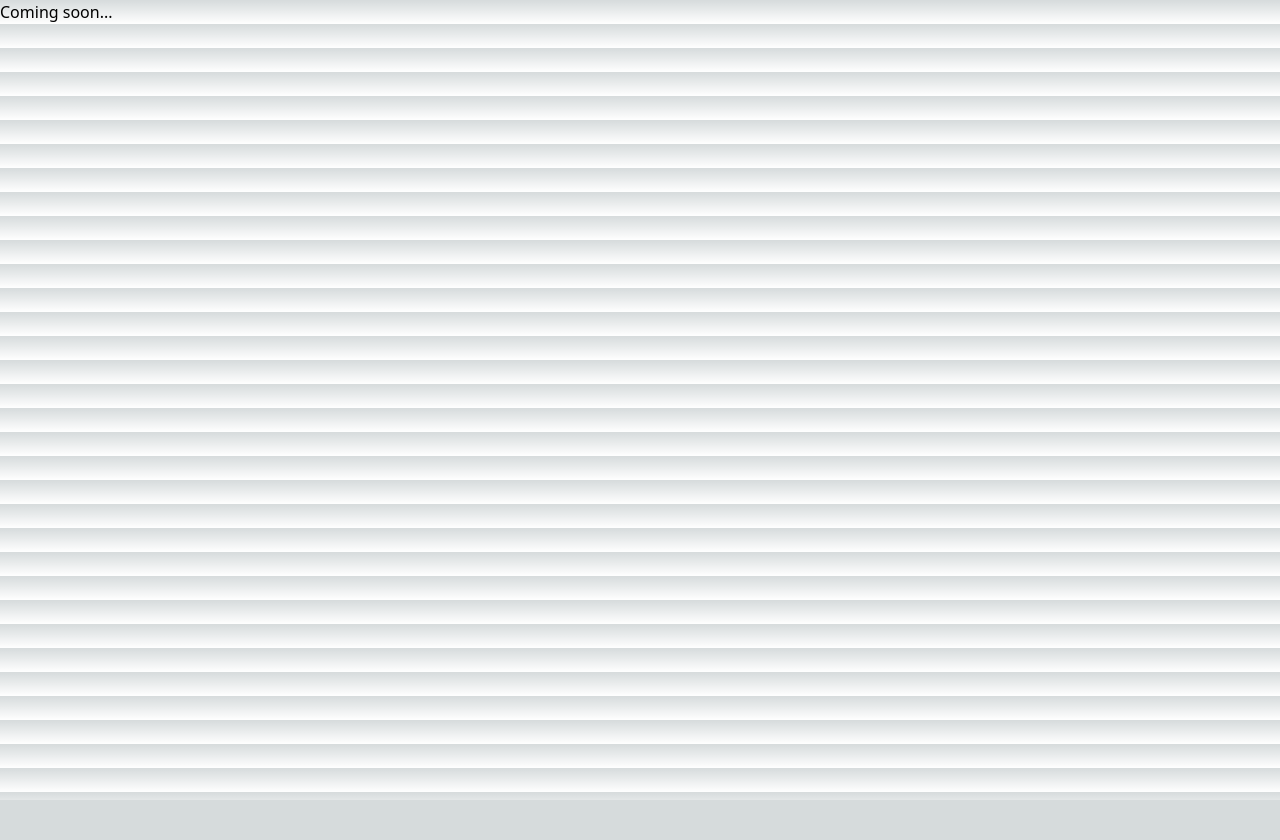
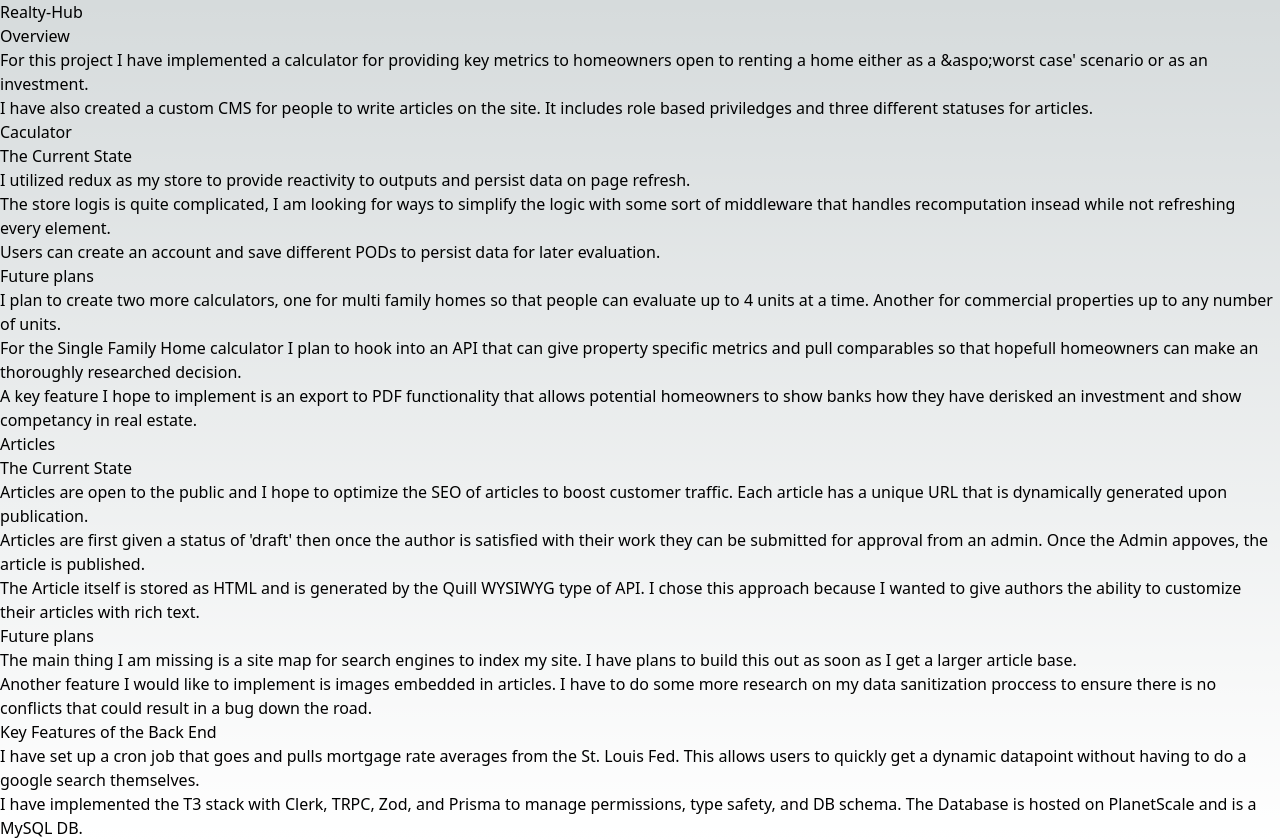
Before and after one commit to SMKJ42/portfolio, a Next.js app: page /projects/realty-hub in a window 1280 px wide. Before the commit the page ends 800 px from the top, so only its background shows below. Built offline with nearby package versions, Linux system fonts and the light colour scheme.

Commit message:
add realty-hub informational page

```diff
--- a/pages/projects/realty-hub.tsx
+++ b/pages/projects/realty-hub.tsx
@@ -1,7 +1,108 @@
 import { NextPageWithLayout } from "../_app";
 
 const realtyHub: NextPageWithLayout = () => {
-  return <h1>Coming soon...</h1>;
+    return (
+        <div>
+            <h1>Realty-Hub</h1>
+            <section>
+                <h2>Overview</h2>
+                <p>
+                    For this project I have implemented a calculator for
+                    providing key metrics to homeowners open to renting a home
+                    either as a &aspo;worst case&apos; scenario or as an
+                    investment.
+                </p>
+                <p>
+                    I have also created a custom CMS for people to write
+                    articles on the site. It includes role based priviledges and
+                    three different statuses for articles.
+                </p>
+            </section>
+            <section>
+                <h2>Caculator</h2>
+                <h3>The Current State</h3>
+                <p>
+                    I utilized redux as my store to provide reactivity to
+                    outputs and persist data on page refresh.
+                </p>
+                <p>
+                    The store logis is quite complicated, I am looking for ways
+                    to simplify the logic with some sort of middleware that
+                    handles recomputation insead while not refreshing every
+                    element.
+                </p>
+                <p>
+                    Users can create an account and save different PODs to
+                    persist data for later evaluation.
+                </p>
+                <h3>Future plans</h3>
+                <p>
+                    I plan to create two more calculators, one for multi family
+                    homes so that people can evaluate up to 4 units at a time.
+                    Another for commercial properties up to any number of units.
+                </p>
+                <p>
+                    For the Single Family Home calculator I plan to hook into an
+                    API that can give property specific metrics and pull
+                    comparables so that hopefull homeowners can make an
+                    thoroughly researched decision.
+                </p>
+                <p>
+                    A key feature I hope to implement is an export to PDF
+                    functionality that allows potential homeowners to show banks
+                    how they have derisked an investment and show competancy in
+                    real estate.
+                </p>
+            </section>
+            <section>
+                <h2>Articles</h2>
+                <h3>The Current State</h3>
+                <p>
+                    Articles are open to the public and I hope to optimize the
+                    SEO of articles to boost customer traffic. Each article has
+                    a unique URL that is dynamically generated upon publication.
+                </p>
+                <p>
+                    Articles are first given a status of &apos;draft&apos; then
+                    once the author is satisfied with their work they can be
+                    submitted for approval from an admin. Once the Admin
+                    appoves, the article is published.
+                </p>
+                <p>
+                    The Article itself is stored as HTML and is generated by the
+                    Quill WYSIWYG type of API. I chose this approach because I
+                    wanted to give authors the ability to customize their
+                    articles with rich text.
+                </p>
+                <h3>Future plans</h3>
+                <p>
+                    The main thing I am missing is a site map for search engines
+                    to index my site. I have plans to build this out as soon as
+                    I get a larger article base.
+                </p>
+                <p>
+                    Another feature I would like to implement is images embedded
+                    in articles. I have to do some more research on my data
+                    sanitization proccess to ensure there is no conflicts that
+                    could result in a bug down the road.
+                </p>
+            </section>
+            <section>
+                <h2>Key Features of the Back End</h2>
+                <p>
+                    I have set up a cron job that goes and pulls mortgage rate
+                    averages from the St. Louis Fed. This allows users to
+                    quickly get a dynamic datapoint without having to do a
+                    google search themselves.
+                </p>
+                <p>
+                    I have implemented the T3 stack with Clerk, TRPC, Zod, and
+                    Prisma to manage permissions, type safety, and DB schema.
+                    The Database is hosted on PlanetScale and is a MySQL DB.
+                </p>
+            </section>
+        </div>
+    );
 };
 
 export default realtyHub;
```
